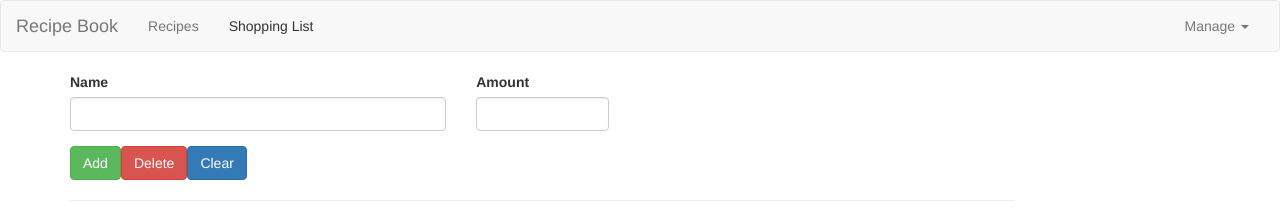
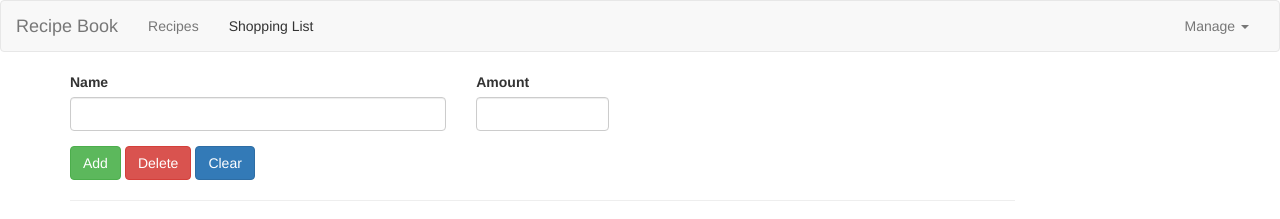
Before and after one commit to alm7mtn/angular-tour-2021, an Angular app: page / in a window 1280 px wide. Both pictures are taken after a click on the link "Shopping List". Shown: the top 219 px of the page. Built offline with nearby package versions, Linux system fonts and the light colour scheme.

Commit message:
Add open/close dropdown directive and add recipes

```diff
--- a/src/app/app.module.ts
+++ b/src/app/app.module.ts
@@ -10,6 +10,7 @@ import { RecipesDetailComponent } from './recipes/recipes-detail/recipes-detail.
 import { RecipesItemComponent } from './recipes/recipes-list/recipes-item/recipes-item.component';
 import { ShoppingListComponent } from './shopping-list/shopping-list.component';
 import { ShoppingEditComponent } from './shopping-list/shopping-edit/shopping-edit.component';
+import { DropdownDirective } from './shared/dropdown.directive';
 
 @NgModule({
   declarations: [
@@ -20,7 +21,8 @@ import { ShoppingEditComponent } from './shopping-list/shopping-edit/shopping-ed
     RecipesDetailComponent,
     RecipesItemComponent,
     ShoppingListComponent,
-    ShoppingEditComponent
+    ShoppingEditComponent,
+    DropdownDirective
   ],
   imports: [
     BrowserModule,
--- a/src/app/header/header.component.html
+++ b/src/app/header/header.component.html
@@ -10,7 +10,7 @@
                 <li><a href="#" (click)="onSelect('shopping-list')">Shopping List</a></li>
             </ul>
             <ul class="nav navbar-nav navbar-right">
-                <li class="dropdown">
+                <li class="dropdown" appDropdown>
                     <a href="#" class="dropdown-toggle" role="button">Manage <span class="caret"></span></a>
                     <ul class="dropdown-menu">
                         <li><a href="#">Save Data</a></li>
--- a/src/app/recipes/recipes-detail/recipes-detail.component.html
+++ b/src/app/recipes/recipes-detail/recipes-detail.component.html
@@ -14,7 +14,7 @@
 </div>
 <div class="row">
     <div class="col-xs-12">
-        <div class="btn-group">
+        <div class="btn-group" appDropdown>
             <button class="btn btn-primary dropdown-toggle">Manage Recipe <span class="caret"></span></button>
        <ul class="dropdown-menu">
            <li><a href="#">To Shopping List</a></li>
--- /dev/null
+++ b/src/app/shared/dropdown.directive.ts
@@ -0,0 +1,13 @@
+import { Directive, HostListener, HostBinding } from '@angular/core';
+
+@Directive({
+    selector: '[appDropdown]'
+})
+
+export class DropdownDirective {
+    @HostBinding('class.open') isOpen = false;
+
+    @HostListener('click') toggleOpen() {
+        this.isOpen = !this.isOpen;
+    }
+}
--- a/src/app/shopping-list/shopping-edit/shopping-edit.component.html
+++ b/src/app/shopping-list/shopping-edit/shopping-edit.component.html
@@ -5,10 +5,10 @@
             <div class="col-sm-5 form-group">
             <label for="name">Name</label>
             <input
-            type="text"
-             id="name"
-              class="form-control"
-              #nameInput
+                type="text"
+                id="name"
+                class="form-control"
+                #nameInput
             >
             </div>
             <div class="col-sm-2 form-group">
@@ -24,8 +24,8 @@
         <div class="row">
             <div class="col-xs-12">
                 <button class="btn btn-success" type="submit" (click)="onAddItem()">Add</button>
-                <button class="btn btn-danger" type="button">Delete</button>
-                <button class="btn btn-primary" type="button">Clear</button>
+                <button class="btn btn-danger" style="margin-left: 4px;" type="button">Delete</button>
+                <button class="btn btn-primary" style="margin-left: 4px;" type="button">Clear</button>
             </div>
         </div>
         </form>
--- a/src/app/shopping-list/shopping-edit/shopping-edit.component.ts
+++ b/src/app/shopping-list/shopping-edit/shopping-edit.component.ts
@@ -1,4 +1,4 @@
-import { Component, OnInit, ElementRef, ViewChild, EventEmitter } from '@angular/core';
+import { Component, OnInit, ElementRef, ViewChild, EventEmitter, Output } from '@angular/core';
 import { Ingredient } from 'src/app/shared/ingredient.model';
 
 @Component({
@@ -9,7 +9,7 @@ import { Ingredient } from 'src/app/shared/ingredient.model';
 export class ShoppingEditComponent implements OnInit {
   @ViewChild('nameInput') nameInputRef: ElementRef;
   @ViewChild('amountInput') amountInputRef: ElementRef;
-  ingredientAdded = new EventEmitter<Ingredient>();
+  @Output() ingredientAdded = new EventEmitter<Ingredient>();
   constructor() { }
 
   ngOnInit(): void {
```
